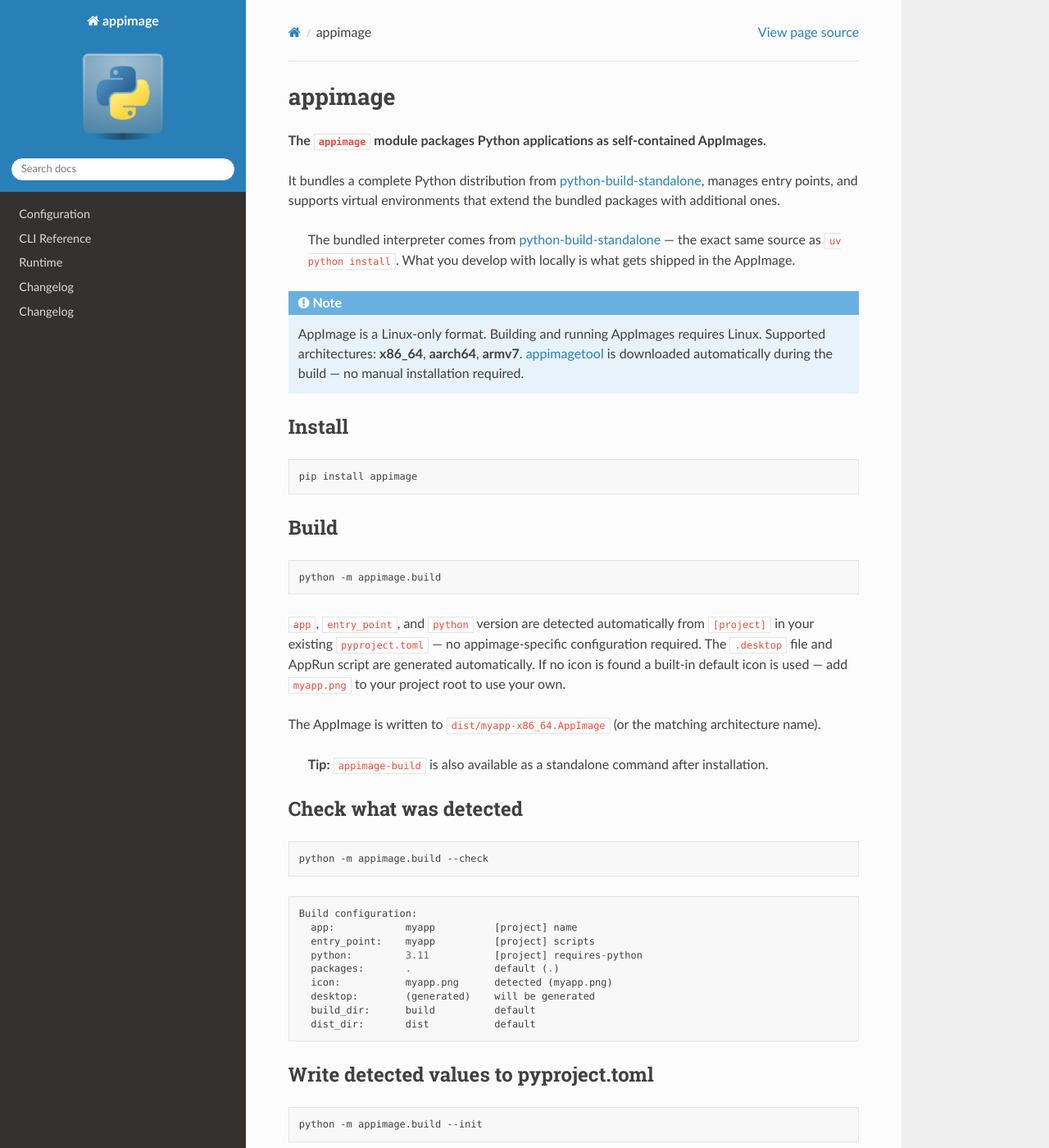
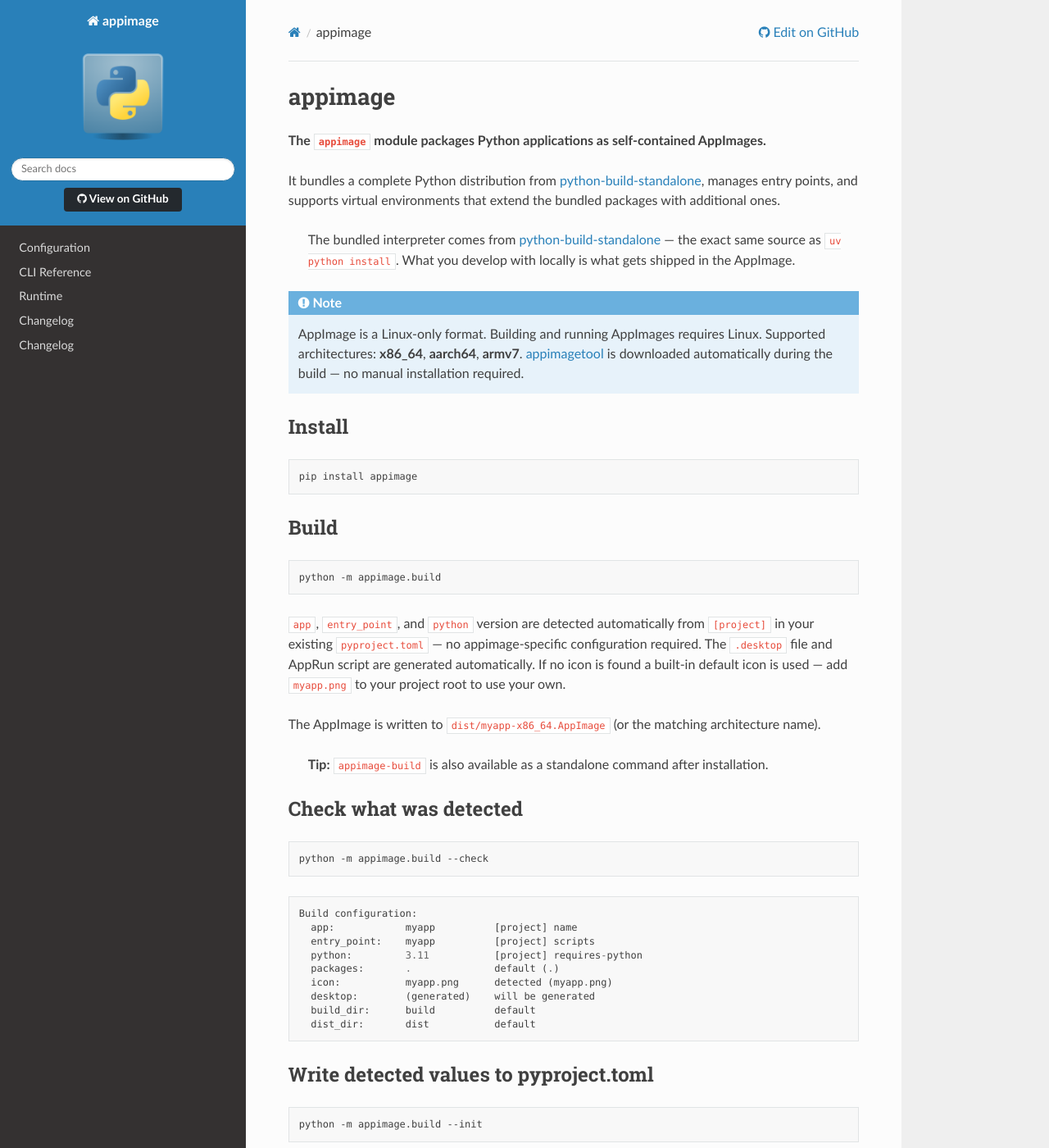
Before and after one commit to ssh-mitm/appimage, a Sphinx documentation site: the page built from docs/index.md, in a window 1280 px wide and 1400 px high. Shown: the whole window at 82% size. Built offline with Sphinx 7.4.7 and the Read the Docs theme 3.1.0, drawn with Linux system fonts in a browser that asks for light colours.

Commit message:
docs: add permanent GitHub link to every documentation page

```diff
--- a/docs/_static/custom.css
+++ b/docs/_static/custom.css
@@ -2,3 +2,25 @@
     max-width: 128px;
     max-height: 128px;
 }
+
+.github-link {
+    text-align: center;
+    margin: 8px 0 4px;
+}
+
+.github-button {
+    display: inline-block;
+    padding: 6px 16px;
+    background: #24292e;
+    color: #fff !important;
+    border-radius: 4px;
+    text-decoration: none !important;
+    font-size: .85em;
+    font-weight: bold;
+    border: none;
+}
+
+.github-button:hover {
+    background: #586069;
+    color: #fff !important;
+}
--- /dev/null
+++ b/docs/_templates/layout.html
@@ -0,0 +1,9 @@
+{%- extends "!layout.html" -%}
+{%- block sidebartitle -%}
+{{ super() }}
+<div class="github-link">
+  <a href="https://github.com/ssh-mitm/appimage" class="github-button" target="_blank">
+    <i class="fa fa-github"></i> View on GitHub
+  </a>
+</div>
+{%- endblock -%}
--- a/docs/conf.py
+++ b/docs/conf.py
@@ -20,8 +20,17 @@
     "navigation_depth": 3,
 }
 
+html_context = {
+    "display_github": True,
+    "github_user": "ssh-mitm",
+    "github_repo": "appimage",
+    "github_version": "main",
+    "conf_py_path": "/docs/",
+}
+
 html_static_path = ["_static"]
 html_css_files = ["custom.css"]
+templates_path = ["_templates"]
 html_baseurl = "https://appimage.readthedocs.io/"
 
 master_doc = "index"
```
